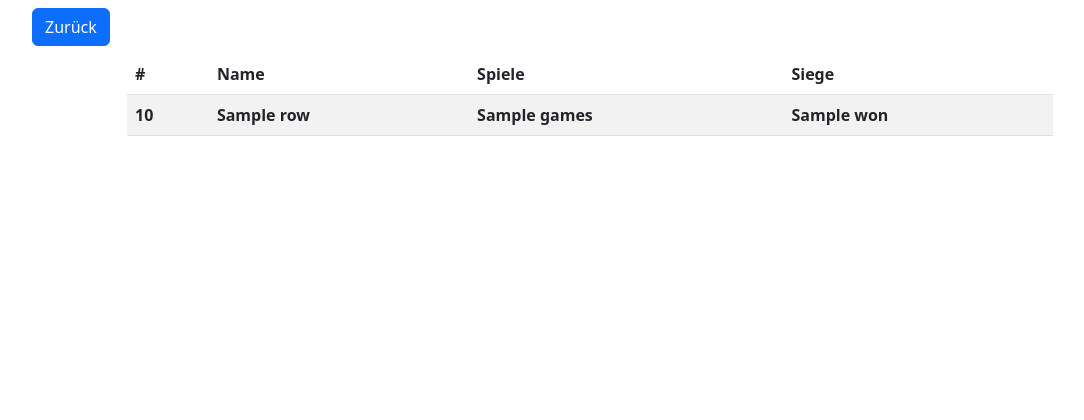
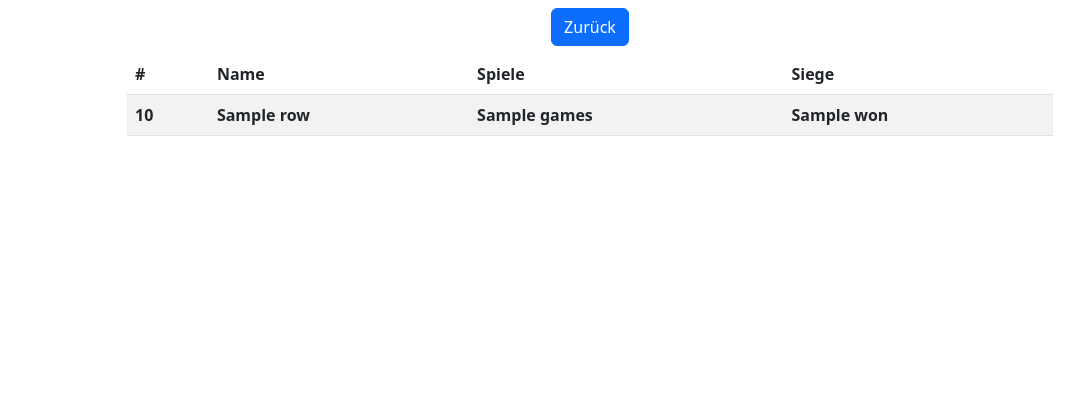
Before and after one commit to pdeubel/beachvolleyball-tracker, a Flask app: template templates/standings.html in a window 1280 px wide. Shown: the top 420 px of the page, without its empty margins (50-1134 px from the left). Run offline with Flask 2, Linux system fonts and the light colour scheme; the template is opened without the code that fills it: most values are stand-ins (such as "Sample title", 1, 10 or a date in 2020); lists and menus that the app fills with data are empty; parts of the project's set-up code (start-up, migrations or seed data) failed here and were passed over; some libraries are stand-ins or nearby versions.

Commit message:
Standings: Fixed a bug when no games have been played and moved back button to middle
- When no games have been played the DataFrame creation did not work, fixed that

```diff
--- a/templates/standings.html
+++ b/templates/standings.html
@@ -2,8 +2,8 @@
 {% block body %}
 
 <div class="container">
-    <div class="row mt-2">
-        <div class="col-4">
+    <div class="row mt-2 justify-content-center">
+        <div class="col-auto">
             <a href="{{ url_for('player.player_site') }}">
                 <button class="btn btn-primary">Zurück</button>
             </a>
```
Also changed, not shown: routes/standings.py (+15 -6 lines).
